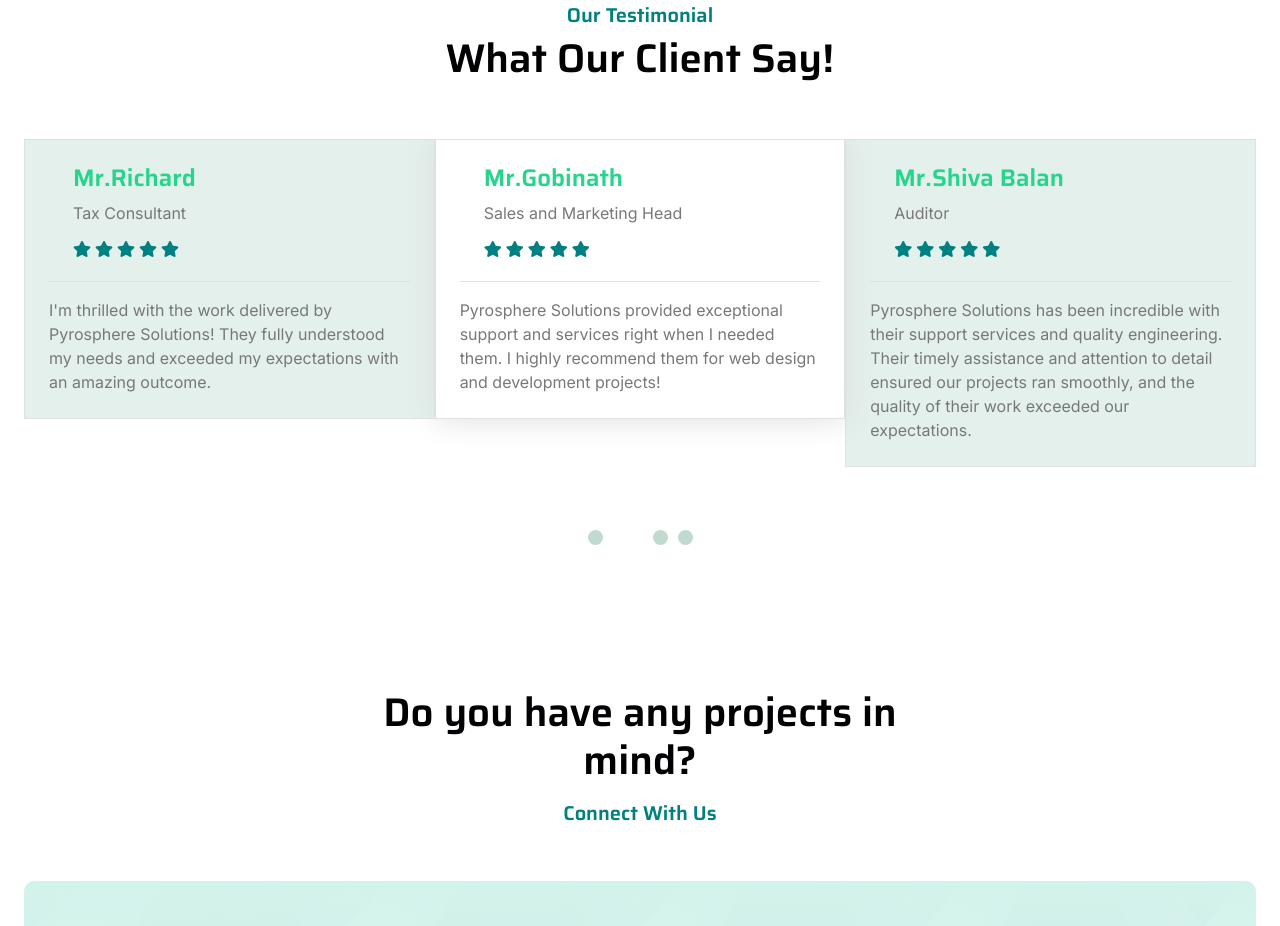
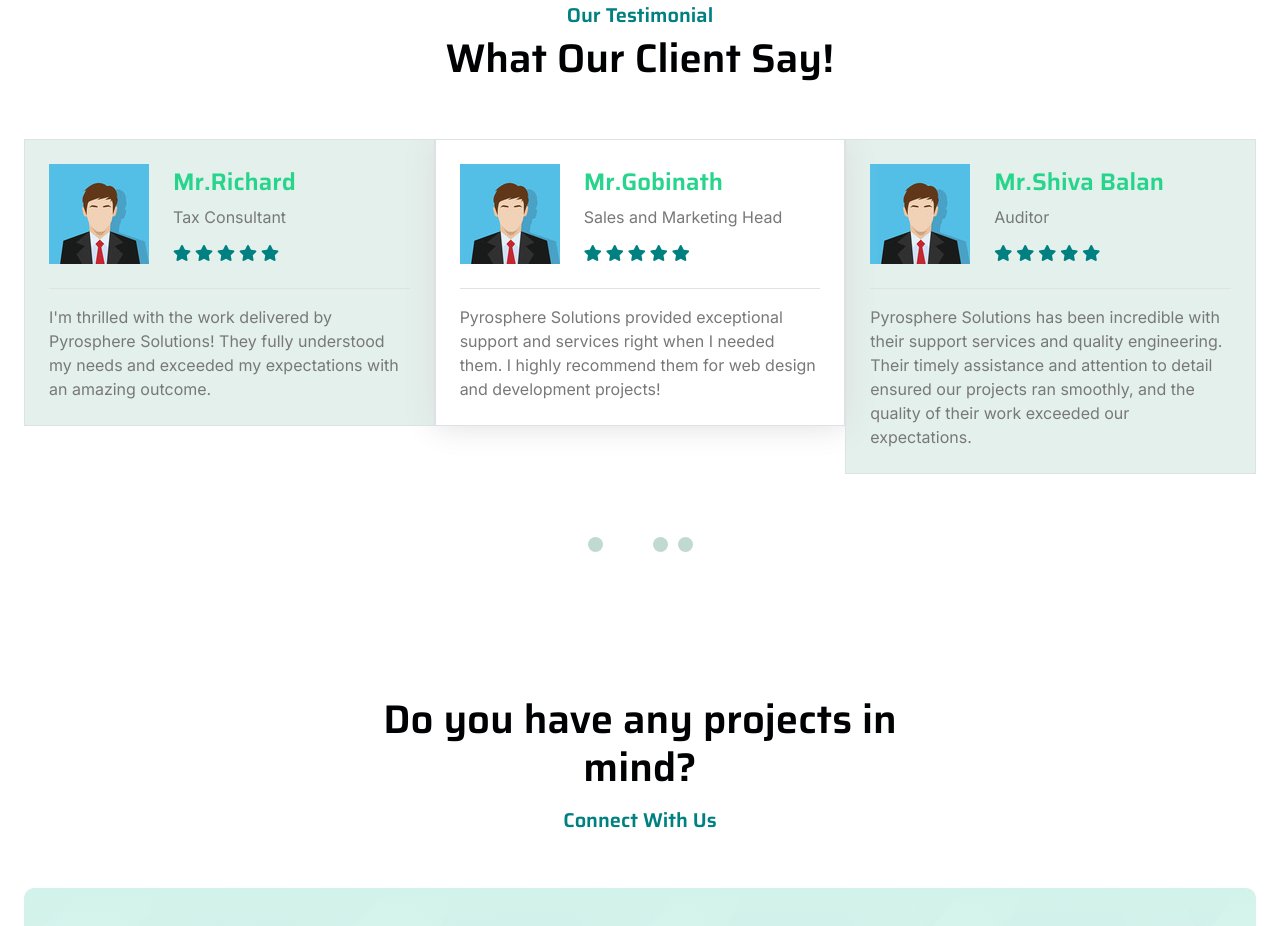
Before and after one commit to sahim10/Pyro, a plain HTML site: page index.html in a window 1280 px wide. Shown: the part 3905-4831 px from the top of the page. Drawn offline with nearby package versions, Linux system fonts and the light colour scheme.

Commit message:
final sah

```diff
--- a/css/style.css
+++ b/css/style.css
@@ -674,6 +674,7 @@
 .aboutus{
     display: flex;
     background-color: #F1F1F1;
+    padding: 5%;
     margin-bottom: 10%;
 }
 .subtext2{
--- a/index.html
+++ b/index.html
@@ -400,7 +400,7 @@
                     <div class="testimonial-item border p-4">
                         <div class="d-flex align-items-center">
                             <div class="">
-                                <!-- <img src="img/testimonial-1.jpg" alt=""> -->
+                                <img src="img/testimonial.jpg" alt="">
                             </div>
                             <div class="ms-4">
                                 <h4 class="text-secondary">Mr.Richard</h4>
@@ -421,7 +421,7 @@
                     <div class="testimonial-item border p-4">
                         <div class=" d-flex align-items-center">
                             <div class="">
-                                <!-- <img src="img/testimonial-2.jpg" alt=""> -->
+                                <img src="img/testimonial.jpg" alt="">
                             </div>
                             <div class="ms-4">
                                 <h4 class="text-secondary">Mr.Gobinath</h4>
@@ -442,7 +442,7 @@
                     <div class="testimonial-item border p-4">
                         <div class=" d-flex align-items-center">
                             <div class="">
-                                <!-- <img src="img/testimonial-3.jpg" alt=""> -->
+                                <img src="img/testimonial.jpg" alt="">
                             </div>
                             <div class="ms-4">
                                 <h4 class="text-secondary">Mr.Shiva Balan</h4>
@@ -463,7 +463,7 @@
                     <div class="testimonial-item border p-4">
                         <div class=" d-flex align-items-center">
                             <div class="">
-                                <!-- <img src="img/testimonial-4.jpg" alt=""> -->
+                                <img src="img/testimonial.jpg" alt="">
                             </div>
                             <div class="ms-4">
                                 <h4 class="text-secondary">Mr.Deepak</h4>
```
Also changed, not shown: img/testimonial.jpg (added).
